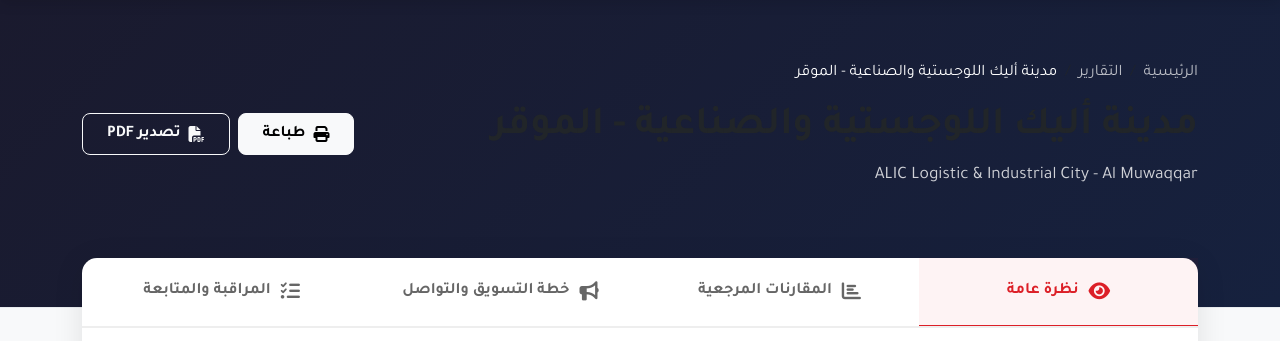
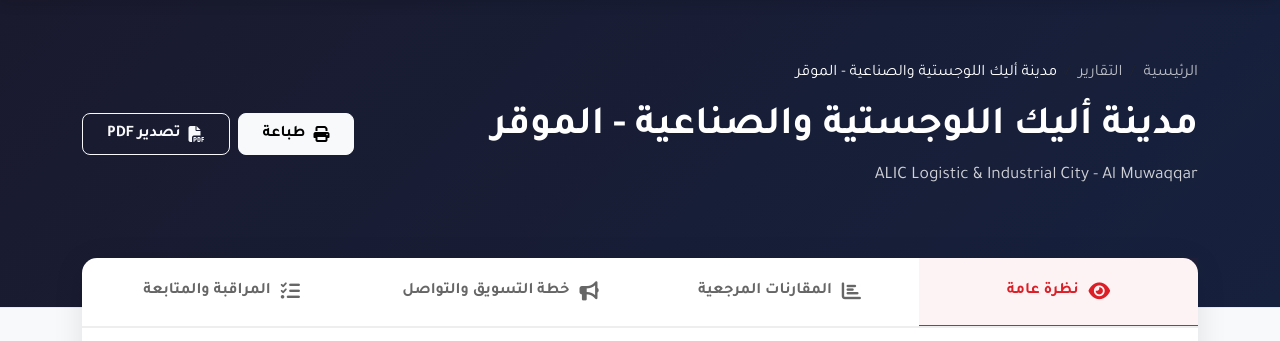
Before and after one commit to 24-45/noblesproperties, a Flask app: page /report/alic-almuwaqqar in a window 1280 px wide. Shown: the part 82-423 px from the top of the page. Run offline with Flask 3, Linux system fonts and the light colour scheme; some libraries are stand-ins or nearby versions.

Commit message:
تغيير لون العنوان إلى الأبيض

```diff
--- a/templates/project_report.html
+++ b/templates/project_report.html
@@ -542,7 +542,7 @@
                         <li class="breadcrumb-item active" style="color: #fff;">{{ project.name }}</li>
                     </ol>
                 </nav>
-                <h1 style="font-size: 2.5rem; margin-bottom: 10px;">{{ project.name }}</h1>
+                <h1 style="font-size: 2.5rem; margin-bottom: 10px; color: #ffffff;">{{ project.name }}</h1>
                 <p style="opacity: 0.8; font-size: 1.1rem;">{{ project.name_en }}</p>
             </div>
             <div class="report-actions no-print mt-3 mt-md-0">
```
